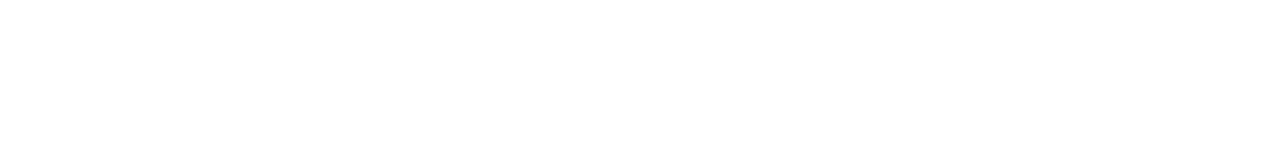
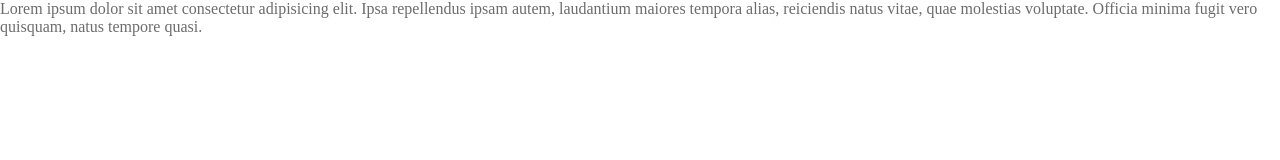
Before and after one commit to VRDevMaster/Travelgram, a plain HTML site: page index.html in a window 1280 px wide. Drawn offline with Linux system fonts and the light colour scheme.

Commit message:
initial style guide

```diff
--- a/index.html
+++ b/index.html
@@ -7,6 +7,6 @@
   <title>Travelgram | Perfil de viagens</title>
 </head>
 <body>
-
+  <p>Lorem ipsum dolor sit amet consectetur adipisicing elit. Ipsa repellendus ipsam autem, laudantium maiores tempora alias, reiciendis natus vitae, quae molestias voluptate. Officia minima fugit vero quisquam, natus tempore quasi.</p>
 </body>
 </html>
--- a/styles/global.css
+++ b/styles/global.css
@@ -3,3 +3,23 @@
   padding: 0;
   box-sizing: border-box;
 }
+
+:root{
+  /* Product Color */
+  --brand-color: #EF5F4C;
+
+  /* Shape Color */
+  --background-color: #FFFFFF;
+  --surface-color: #F5F5F5;
+  --skeleton-color: #D9D9D9;
+  --shape-transparency: #ffffff8f;
+
+  /* Text Color */
+  --text-color-primary: #313131;
+  --text-color-secondary: #6C6C6C;
+}
+
+body{
+  color: var(--text-color-secondary);
+  background: var(--shape-transparency);
+}
```
Also changed, not shown: assets/AirplaneTilt.svg (added), assets/Image 01.png (added), assets/Image 02.png (added), assets/Image 03.png (added), assets/Image 04.png (added), assets/Image 05.png (added), assets/Image 06.png (added), assets/Image 07.png (added), assets/Image 08.png (added), assets/Image 09.png (added), assets/Image 10.png (added), assets/Image 11.png (added), assets/Image.svg (added), assets/Logo.svg (added), 2 more files, 1 other file.
